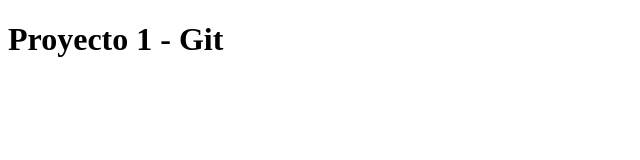
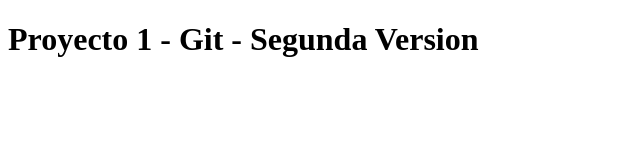
Before and after one commit to Porra99/proyecto1, a plain HTML site: page index.html in a window 1280 px wide. Shown: the whole page, without its empty margins (0-640 px from the left). Drawn offline with Linux system fonts and the light colour scheme.

Commit message:
Segunda version

```diff
--- a/index.html
+++ b/index.html
@@ -8,7 +8,7 @@
 </head>
 <body>
 
-    <h1>Proyecto 1 - Git</h1>
+    <h1>Proyecto 1 - Git - Segunda Version</h1>
 
 </body>
 </html>
```
